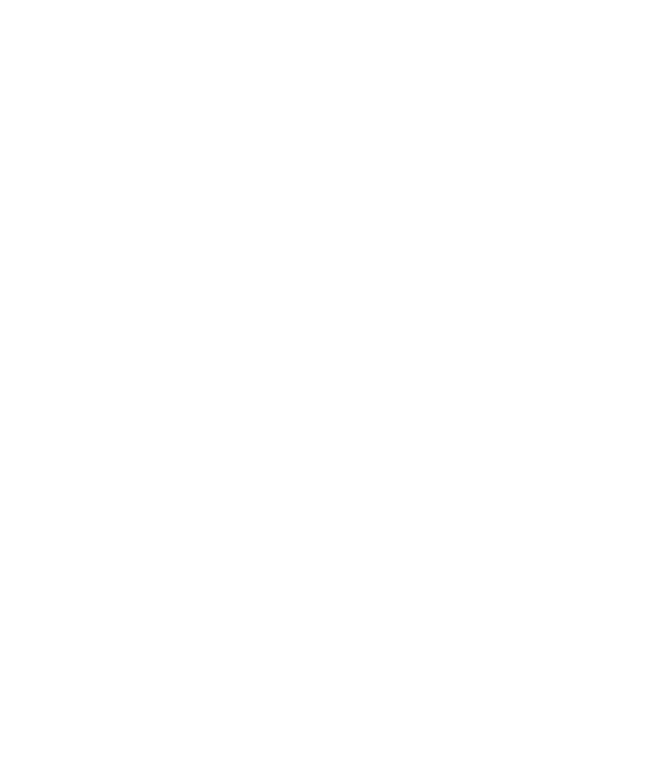
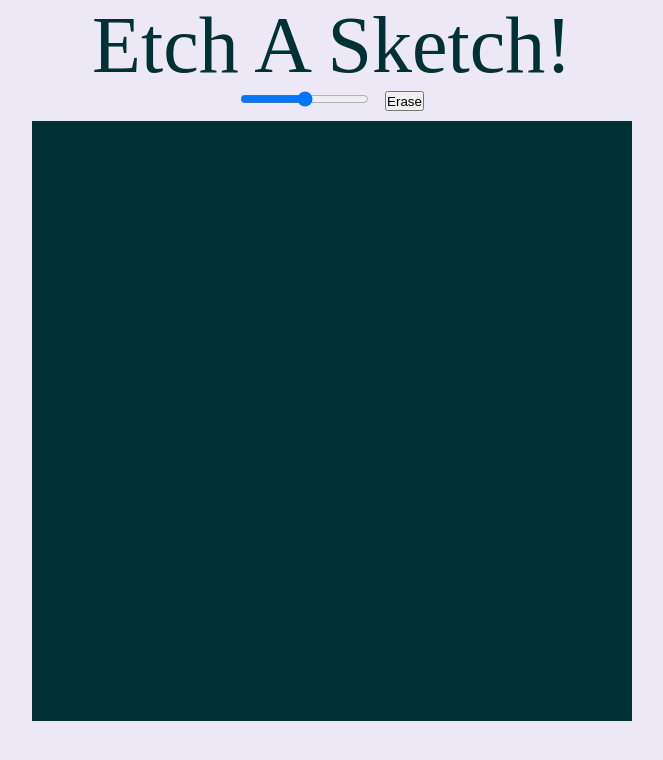
Before and after one commit to SKumr20/EtchASketch, a plain HTML site: page index.html in a window 1280 px wide. Shown: the whole page, without its empty margins (308-971 px from the left). Drawn offline with Linux system fonts and the light colour scheme.

Commit message:
new file:   script.js 	new file:   style.css [add] Style

```diff
--- a/index.html
+++ b/index.html
@@ -4,8 +4,24 @@
     <meta charset="UTF-8">
     <meta name="viewport" content="width=device-width, initial-scale=1.0">
     <title>EtchASketch</title>
+    <script src="script.js" defer></script>
+    <link rel="stylesheet" href="style.css">
 </head>
 <body>
+    <div class="header">
+        Etch A Sketch!
+    </div>
+    <div class="toolcontainer">
+        <div class="tools">
+            <div class="slidecontainer">
+                <input type="range" min="5" max="100" value="" class="slider" id="myRange">
+            </div>
+            <button>Erase</button>
+        </div>
+    </div>
+    <div class="sketchContainer">
+        <div class="squares">
+    </div>
 
 </body>
 </html>
--- /dev/null
+++ b/style.css
@@ -0,0 +1,36 @@
+* {
+    margin: 0;
+    padding: 0;
+}
+
+body {
+    background-color: #EDE8F5;
+}
+
+.header {
+    color: #003135;
+    font-size: 5em;
+    text-align: center;
+}
+
+.toolcontainer {
+    display: flex;
+    justify-content: center;
+}
+
+.tools {
+    display: flex;
+    gap: 1em;
+}
+
+.sketchContainer {
+    display: flex;
+    margin-top: 10px;
+    justify-content: center;
+}
+
+.squares {
+    background-color: #003135;
+    height: 600px;
+    width: 600px;
+}
```
Also changed, not shown: script.js (added).
